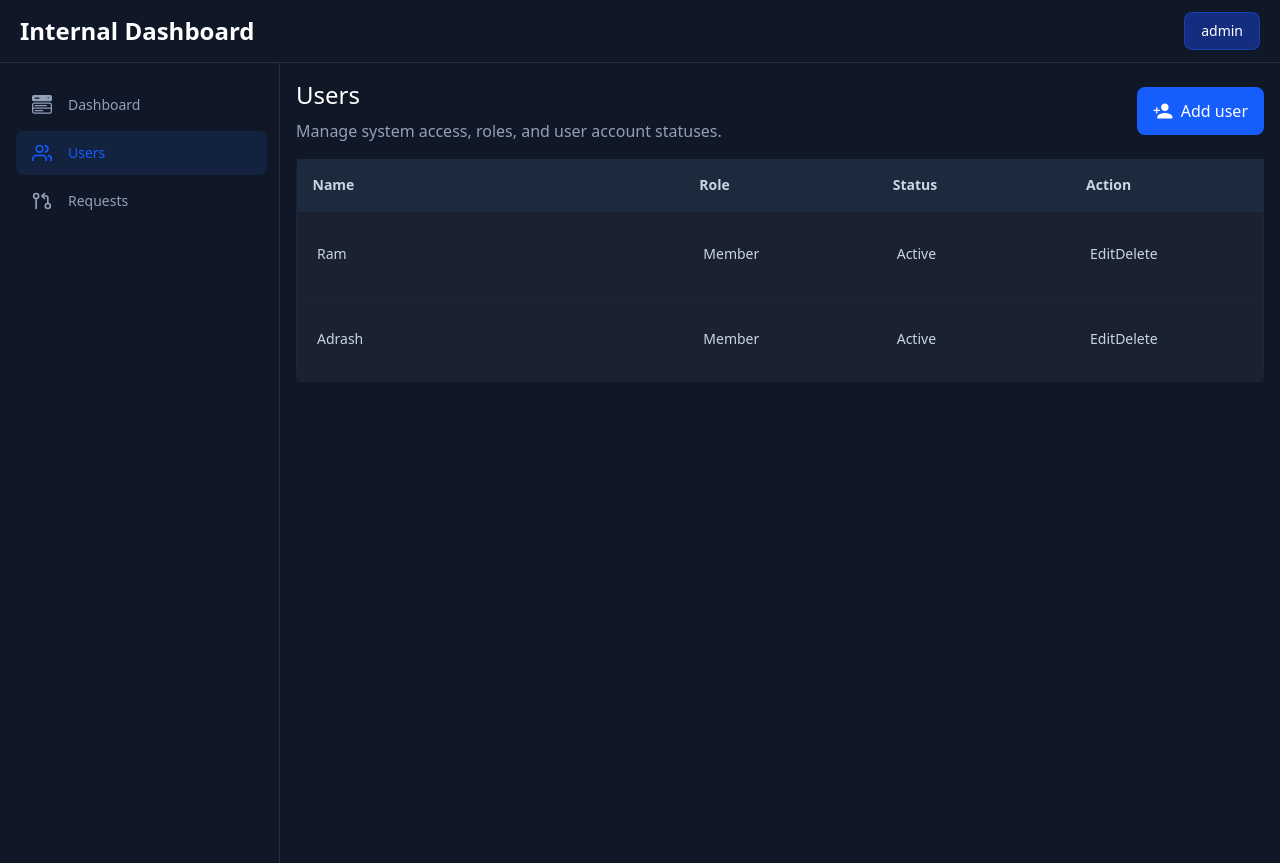
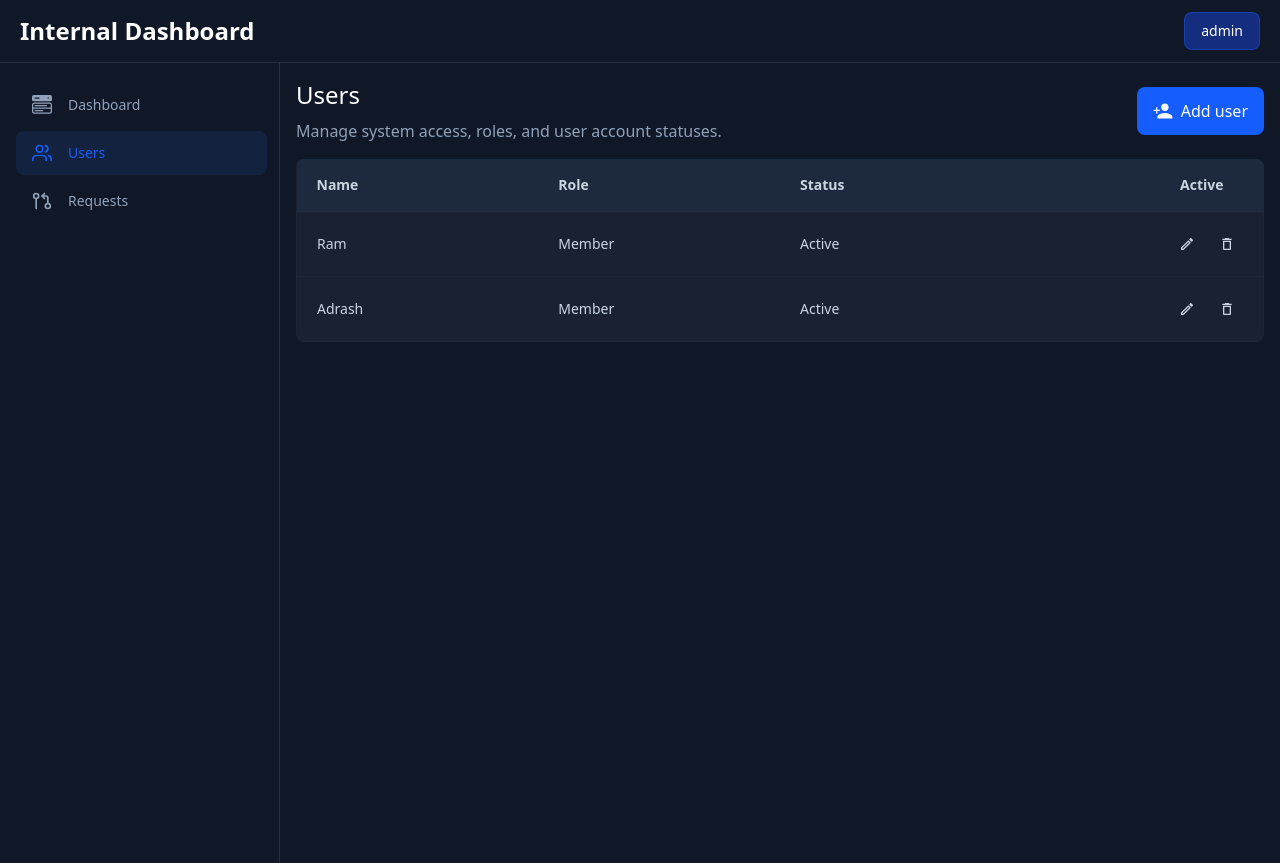
Before and after one commit to itsgauravkumar07/internal-user-management-dashboard, a React (Vite) app: page /dashboard/users in a window 1280 px wide. Built offline with nearby package versions, Linux system fonts and the light colour scheme.

Commit message:
Polish the Users page UI

```diff
--- a/src/components/Table.jsx
+++ b/src/components/Table.jsx
@@ -1,14 +1,15 @@
 export default function Table({ columns, data, renderActions }){
     return(
-         <table className="bg-slate-300/5 text-slate-300 rounded-lg table-fixed w-full">
+        <div className="bg-slate-300/5 rounded-lg overflow-hidden">
+             <table className="text-slate-300 table-fixed w-full">
                 <thead className="bg-slate-800 text-sm text-left">
                     <tr>
                         {columns.map((col) => (
-                        <th key={col.key}>
-                            {col.data}
+                            <th key={col.key} className="px-5">
+                                {col.label}
                             </th>
                         ))}
-                    {renderActions && <th className="p-4">Active</th>}
+                        {renderActions && <th className="py-4 px-10 text-end">Active</th>}
                     </tr>
                 </thead>
 
@@ -22,7 +23,7 @@ export default function Table({ columns, data, renderActions }){
                         ))}
 
                         {renderActions &&(
-                        <td className="py-4 px-5">
+                            <td className="py-4 px-5 text-end">
                                 {renderActions(row)}
                             </td>
                         )}
@@ -30,5 +31,7 @@ export default function Table({ columns, data, renderActions }){
                     ))}
                 </tbody>
             </table>
+        </div>
+
     )
 }
--- a/src/pages/Users.jsx
+++ b/src/pages/Users.jsx
@@ -2,6 +2,8 @@ import { useState } from "react";
 import { useAppContext } from "../context/AppProvider";
 import Modal from "../components/Modal";
 import { IoMdPersonAdd } from "react-icons/io";
+import { MdOutlineEdit, MdDeleteOutline } from "react-icons/md";
+import Table from "../components/Table";
 
 export default function Users(){
 
@@ -116,6 +118,12 @@ export default function Users(){
         setUsers(updatedUser);
     }
 
+    const columns = [
+        { key: "name", label: "Name" },
+        { key: "role", label: "Role" },
+        { key: "status", label: "Status" },
+    ];
+
     return(
         <section className="">
             <div className="flex justify-between items-center">
@@ -144,34 +152,26 @@ export default function Users(){
                         ?
                             <p>no users</p>
                         :
-                            <table className="bg-slate-300/5 text-slate-300 rounded-lg table-fixed w-full">
-                                <thead className="bg-slate-800 text-sm text-left">
-                                    <tr>
-                                        <th className="w-1/2 p-4">Name</th>
-                                        <th className="w-1/4 p-4">Role</th>
-                                        <th className="w-1/4 p-4">Status</th>
-                                        <th className="w-1/4 p-4">Action</th>
-                                    </tr>
-                                </thead>
-                                <tbody className="text-sm border border-white/10">
-                                    {users.map((user) => (
-                                        <tr key={user.id} className="border border-white/2">
-                                            <td className="py-8 px-5">{user.name}</td>
-                                            <td className="py-3 px-5">{user.role}</td>
-                                            <td className="py-3 px-5">{user.status}</td>
-                                            <td className="py-3 px-5">
-                                                <button
-                                                    className="hover:cursor-pointer"
-                                                    onClick={() => editOpenModel(user.id)}>Edit</button>
+                            <Table
+                                columns={columns}
+                                data={users}
+                                renderActions={(user) => (
+                                    <div className="flex items-center gap-2 justify-end">
+                                        <button
+                                            onClick={() => editOpenModel(user.id)}
+                                            >
+                                                <MdOutlineEdit className="h-8 w-8 hover:text-blue-500 hover:cursor-pointer hover:bg-blue-500/30 px-2 py-2 rounded-lg"/>
+                                        </button>
 
-                                                <button
-                                                    className="hover:cursor-pointer"
-                                                    onClick={() => handleDelete(user.id)}>Delete</button>
-                                            </td>
-                                        </tr>
-                                    ))}
-                                </tbody>
-                            </table>
+                                        <button
+                                            className="hover:cursor-pointer"
+                                            onClick={() => handleDelete(user.id)}
+                                            >
+                                                <MdDeleteOutline className="h-8 w-8 hover:text-red-500 hover:cursor-pointer hover:bg-red-500/30 px-2 py-2 rounded-lg"/>
+                                        </button>
+                                    </div>
+                                )}
+                            />
                         }
                     </>
 
```
Lines whose indentation alone changed are shown as unchanged.
